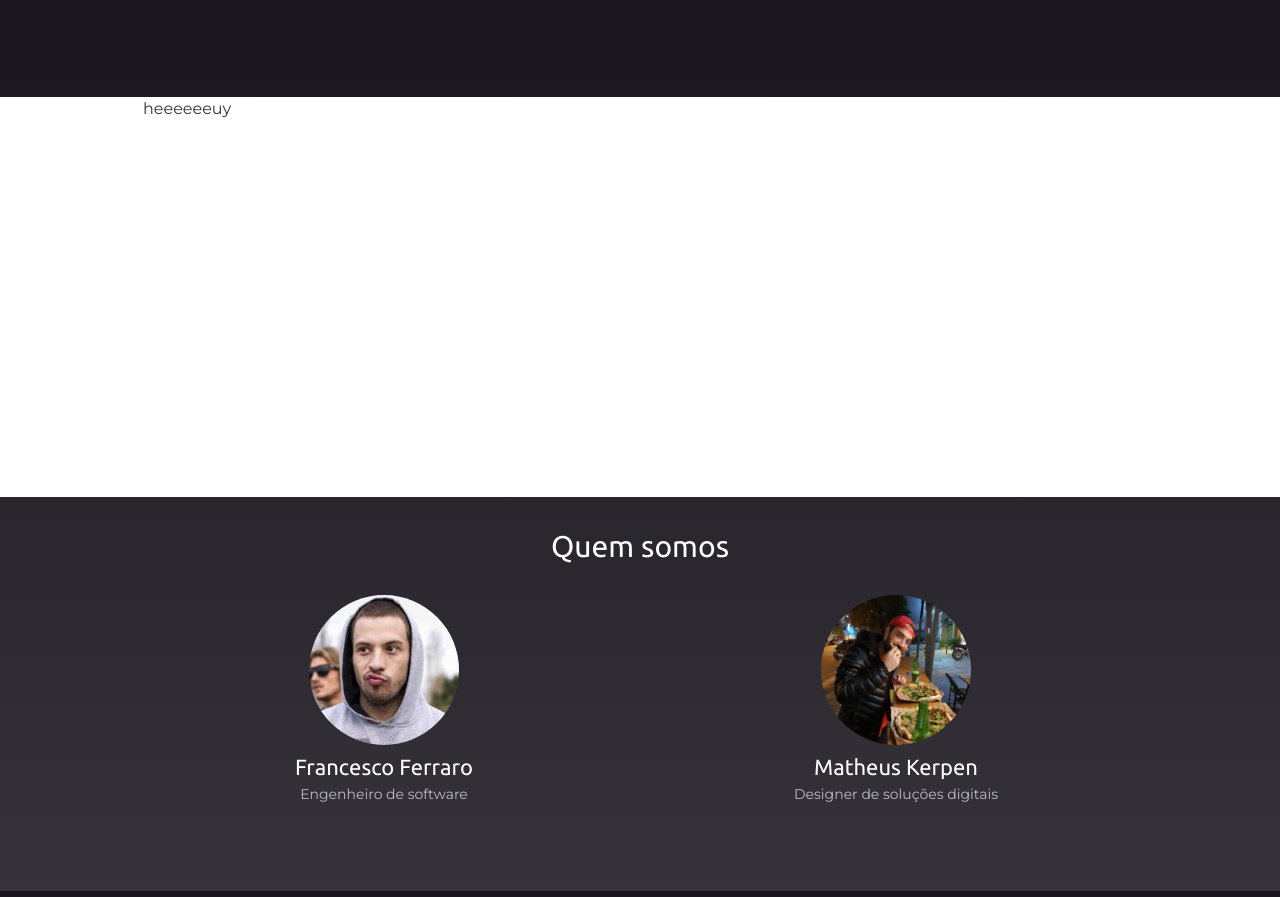
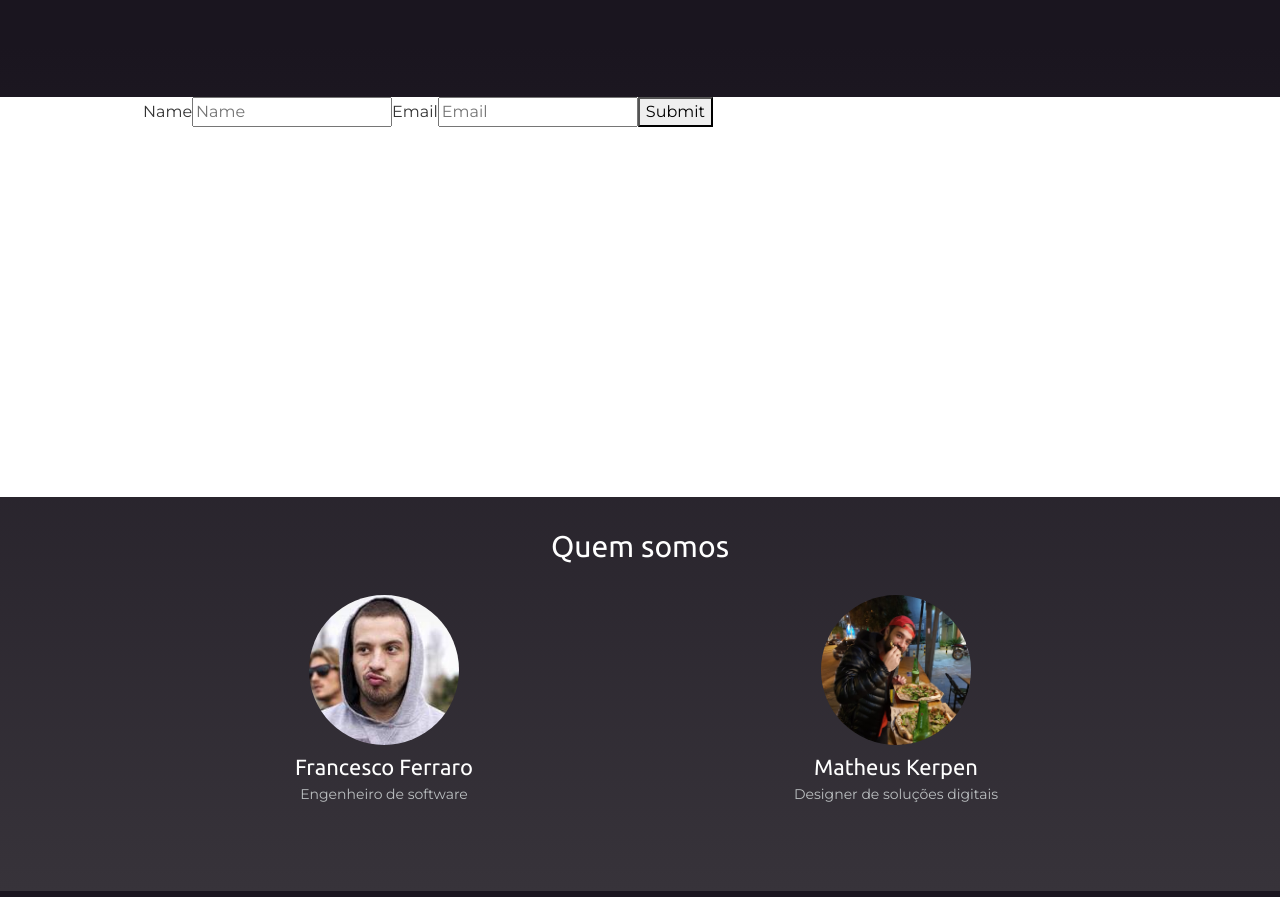
Before and after one commit to matheuskerpen/cibernauta, a Gatsby site: page / in a window 1280 px wide. Shown: the part 1123-2020 px from the top of the page. Built offline with nearby package versions, Linux system fonts and the light colour scheme; Gatsby itself is replaced by a stand-in of ours.

Commit message:
contact form

```diff
--- a/src/components/contact/contact.js
+++ b/src/components/contact/contact.js
@@ -1,12 +1,52 @@
-import React from 'react'
+import React, { useState }   from 'react'
 import { Container } from 'react-bootstrap'
 
-const Contact = () => (
+const Contact = () => {
+
+    const [formState, setFormState] = useState({
+        name: "",
+        email: ""
+    })
+
+    const encode = (data) => {
+        return Object.keys(data)
+            .map(key => encodeURIComponent(key) + "=" + encodeURIComponent(data[key]))
+            .join("&");
+      }
+
+    const handleChange = e => {
+        setFormState({
+            ...formState,
+            [e.target.name]: e.target.value,
+        })
+    }
+
+    const handleSubmit = e => {
+        fetch("/", {
+            method: "POST",
+            headers: { "Content-Type": "application/x-www-form-urlencoded" },
+            body: encode({ "form-name": "contact", ...formState })
+          })
+            .then(() => alert("Success!"))
+            .catch(error => alert(error));
+
+        e.preventDefault();
+        console.log(formState)
+    }
+
+    return (
     <div id="contact" style={{background: '#fff', width: '100%'}}>
         <Container style={{ width: '80%', maxWidth: '1200px', height: '400px'}}>
-            heeeeeeuy
+            <form onSubmit={handleSubmit} name="contact" method="post" data-netlify="true" data-netlify-honeypot="bot-field">
+                <input type="hidden" name="form-name" value="contact" />
+                <label htmlFor="name">Name</label>
+                <input id="name" type="text" name="name" onChange={handleChange} value={formState.name} placeholder="Name"/>
+                <label htmlFor="email">Email</label>
+                <input id="email" type="email" name="email" onChange={handleChange} value={formState.email} placeholder="Email"/>
+                <button type="submit">Submit</button>
+            </form>
         </Container>
     </div>
-)
+)}
 
 export default Contact
```
